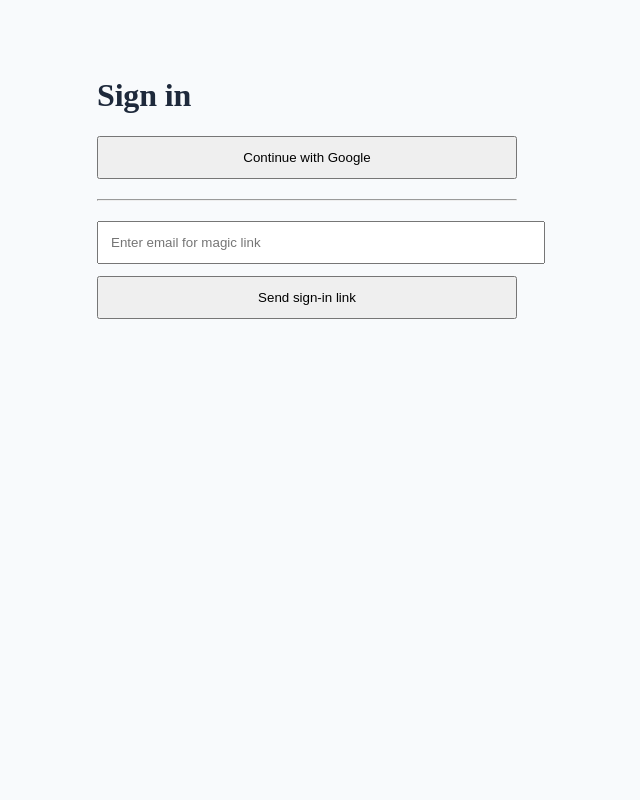
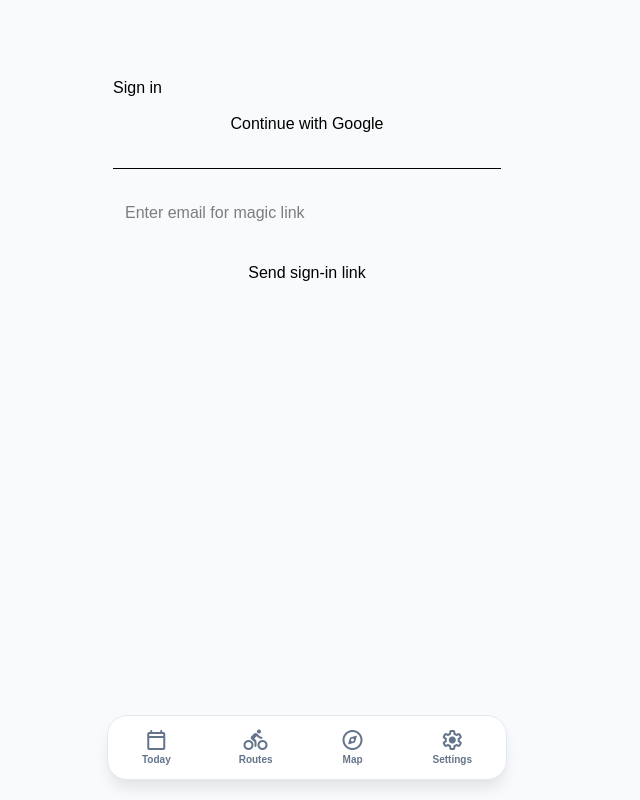
Before and after one commit to revoltlution/bikebuspal-app, a Next.js app: page /login in a window 1280 px wide. Shown: the whole page, without its empty margins (333-973 px from the left). Built offline with nearby package versions, Linux system fonts and the light colour scheme; no server answers.

Commit message:
keep on trying to get modern look

```diff
--- a/app/globals.css
+++ b/app/globals.css
@@ -1,54 +1,48 @@
-:root {
-  --page-max: 720px;
-  /* Modern Tones */
-  --bg-app: #f8fafc;
-  --card-bg: #ffffff;
-  --primary: #2563eb; /* A more vibrant Blue */
-  --text-main: #1e293b;
-  --text-muted: #64748b;
-  --border-light: rgba(0,0,0,0.05);
+@import "tailwindcss";
 
-  --radius-lg: 16px;
-  --shadow-sm: 0 1px 3px rgba(0,0,0,0.1);
-  --shadow-md: 0 4px 6px -1px rgba(0,0,0,0.1), 0 2px 4px -1px rgba(0,0,0,0.06);
+/* FORCE LAYOUT - This will work even if Tailwind utilities fail */
+body {
+  margin: 0;
+  padding: 0;
+  background-color: #f8fafc;
+  font-family: sans-serif;
 }
 
-body {
-  background-color: var(--bg-app);
-  color: var(--text-main);
-  letter-spacing: -0.01em;
+.page {
+  padding: 20px;
+  max-width: 600px;
+  margin: 0 auto;
+  padding-bottom: 120px; /* Space for nav */
 }
 
-/* Modern Card Style */
-.card {
-  padding: 20px;
-  border: 1px solid var(--border-light);
-  border-radius: var(--radius-lg);
-  background: var(--card-bg);
-  box-shadow: var(--shadow-sm);
-  transition: box-shadow 0.2s ease;
-}
-
-/* Floating Bottom Nav */
 .bottom-nav {
-  /* ... keep previous floating styles ... */
-  display: flex;
-  align-items: center;
-  justify-content: space-around;
-  padding: 0 8px;
+  position: fixed !important;
+  bottom: 20px !important;
+  left: 50% !important;
+  transform: translateX(-50%) !important;
+  width: 90% !important;
+  max-width: 400px !important;
+  height: 65px !important;
+  background: white !important;
+  border: 1px solid #e2e8f0 !important;
+  border-radius: 20px !important;
+  display: flex !important;
+  justify-content: space-around !important;
+  align-items: center !important;
+  box-shadow: 0 10px 15px -3px rgba(0, 0, 0, 0.1) !important;
+  z-index: 9999 !important;
 }
 
 .nav-item {
-  display: flex;
-  flex-direction: column;
-  align-items: center;
-  justify-content: center;
-  flex: 1;
-  gap: 2px;
-  color: var(--text-muted);
-  transition: all 0.2s cubic-bezier(0.4, 0, 0.2, 1);
-  height: 100%;
+  display: flex !important;
+  flex-direction: column !important;
+  align-items: center !important;
+  text-decoration: none !important;
+  color: #64748b !important;
+  font-size: 10px !important;
+  font-weight: bold !important;
 }
+
 
 .nav-item.active {
   color: var(--primary);
--- a/app/layout.tsx
+++ b/app/layout.tsx
@@ -1,27 +1,33 @@
-// app/layout.tsx
-import type { Metadata } from "next";
-import "./globals.css"; // Ensure this path is correct relative to this file
+import "./globals.css";
 
-export const metadata: Metadata = {
-  title: "Bike Bus Pal",
-  description: "Portland's Bike Bus Organizer",
-};
-
-export default function RootLayout({
-  children,
-}: {
-  children: React.ReactNode;
-}) {
+export default function RootLayout({ children }: { children: React.ReactNode }) {
   return (
     <html lang="en">
       <head>
-        <link
-          rel="stylesheet"
-          href="https://fonts.googleapis.com/css2?family=Material+Symbols+Rounded:opsz,wght,FILL,GRAD@20..48,100..700,0..1,-50..200"
-        />
+        <link rel="stylesheet" href="https://fonts.googleapis.com/css2?family=Material+Symbols+Rounded:opsz,wght,FILL,GRAD@24,400,0,0" />
       </head>
-      <body className="antialiased">
+      <body>
         {children}
+
+        {/* Manual Nav for testing - Put this directly in layout */}
+        <nav className="bottom-nav">
+          <a href="/today" className="nav-item">
+            <span className="material-symbols-rounded">calendar_today</span>
+            <span>Today</span>
+          </a>
+          <a href="/routes" className="nav-item">
+            <span className="material-symbols-rounded">directions_bike</span>
+            <span>Routes</span>
+          </a>
+          <a href="/map" className="nav-item">
+            <span className="material-symbols-rounded">explore</span>
+            <span>Map</span>
+          </a>
+          <a href="/settings" className="nav-item">
+            <span className="material-symbols-rounded">settings</span>
+            <span>Settings</span>
+          </a>
+        </nav>
       </body>
     </html>
   );
```
